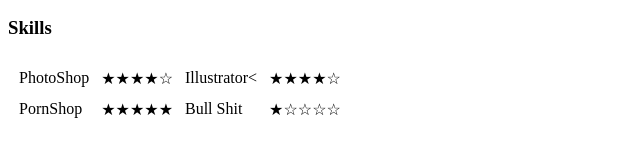
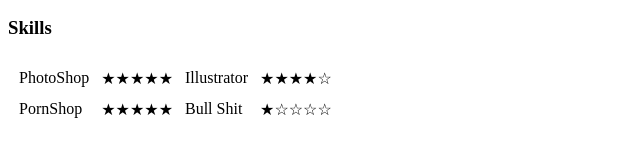
Before and after one commit to Triggz754/cv, a plain HTML site: page index.html in a window 1280 px wide. Shown: the part 529-686 px from the top of the page, 0-640 px from the left. Drawn offline with Linux system fonts and the light colour scheme.

Commit message:
Add files via upload

```diff
--- a/index.html
+++ b/index.html
@@ -52,8 +52,8 @@
 <table cellspacing="10">
    <tr>
         <td>PhotoShop</td>
-         <td> ★★★★☆</td>
-         <td>Illustrator<</td>
+         <td>★★★★★</td>
+         <td>Illustrator</td>
          <td>★★★★☆</td>
    </tr>
    <tr>
```
